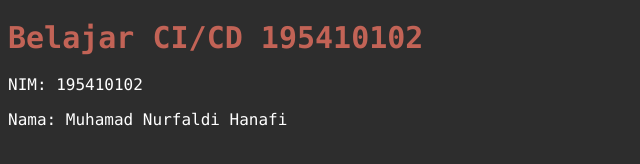
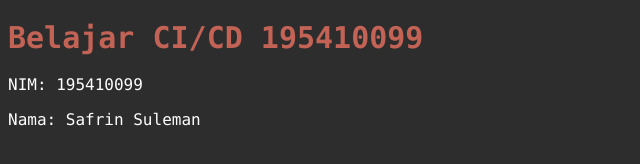
Before and after one commit to safrinsuleman/UASINFRA, a plain HTML site: page static/index.html in a window 1280 px wide. Shown: the whole page, without its empty margins (0-640 px from the left). Drawn offline with Linux system fonts and the light colour scheme.

Commit message:
Update index.html

```diff
--- a/static/index.html
+++ b/static/index.html
@@ -1,7 +1,7 @@
 <!DOCTYPE html>
 
 <head>
-    <title>195410102 CICD</title>
+    <title>195410099 Pelajaran UAS Infra CICD</title>
     <style>
         body {
             background-color: #2D2D2D;
@@ -21,9 +21,9 @@
 </head>
 
 <body>
-    <h1>Belajar CI/CD 195410102</h1>
-    <p>NIM: 195410102</p>
-    <p>Nama: Muhamad Nurfaldi Hanafi</p>
+    <h1>Belajar CI/CD 195410099</h1>
+    <p>NIM: 195410099</p>
+    <p>Nama: Safrin Suleman</p>
 
 </body>
 
```
